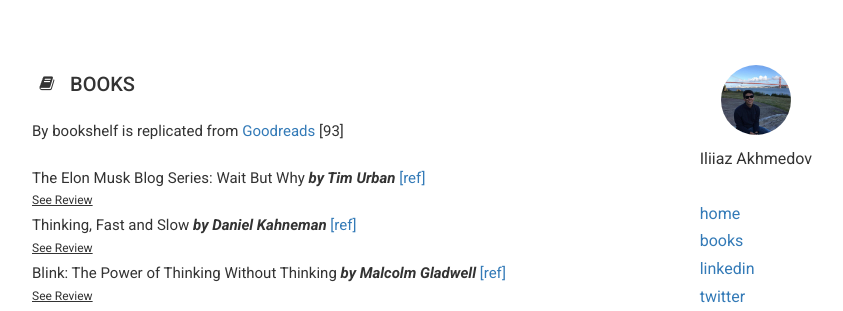
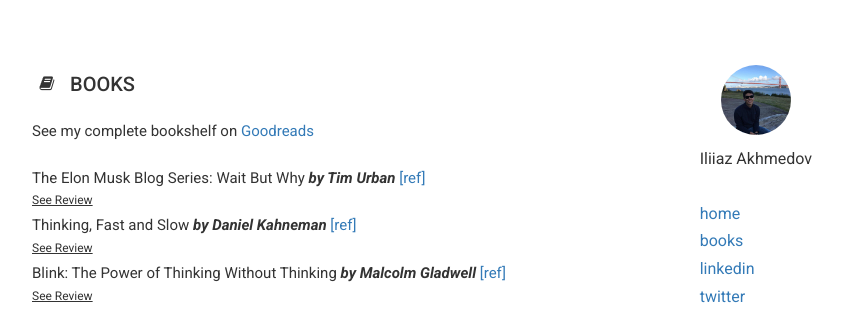
Before and after one commit to ianomad/ianomad.github.io, a Jekyll site: the page built from books.html, in a window 1280 px wide and 900 px high. Shown: the top 311 px of the window, without its empty margins (223-1066 px from the left). Built offline with Jekyll 4.4.1, drawn with Linux system fonts in a browser that asks for light colours; nearby versions of some CDN libraries.

Commit message:
Add info on goodread

```diff
--- a/books.html
+++ b/books.html
@@ -6,8 +6,7 @@
   <h2 class="section-title"><i class="fa fa-book"></i>Books</h2>
 
   <p>
-    By bookshelf is replicated from <a href="https://www.goodreads.com/user/show/70242311-iliiaz-akhmedov"> Goodreads </a>
-    [{{ site.data.books.GoodreadsResponse.reviews.review | size }}]
+    See my complete bookshelf on <a href="https://www.goodreads.com/user/show/70242311-iliiaz-akhmedov"> Goodreads </a>
   </p>
 
   <ul class="books">
```
